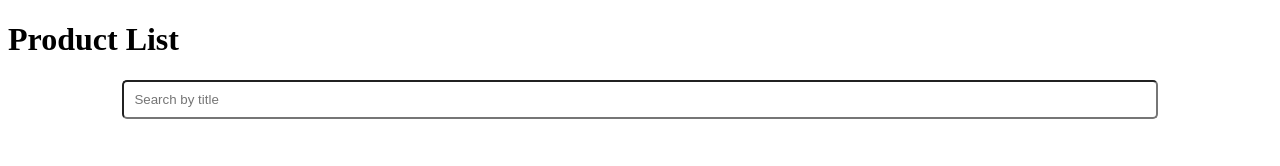
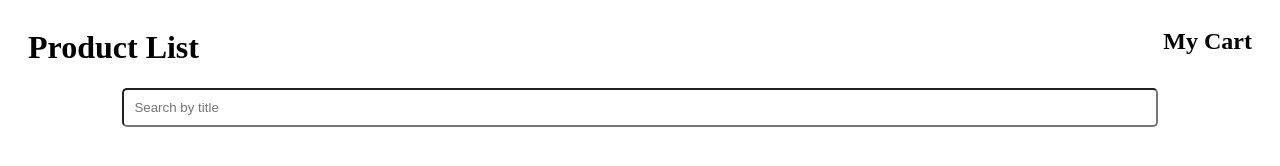
Before and after one commit to uveshaminchamadiya/fetch-and-filter-data, a plain HTML site: page index.html in a window 1280 px wide. Drawn offline with Linux system fonts and the light colour scheme; no server answers.

Commit message:
cart link added

```diff
--- a/index.html
+++ b/index.html
@@ -6,6 +6,16 @@
     <meta name="viewport" content="width=device-width, initial-scale=1.0">
     <title>Product List</title>
     <style>
+        .header{
+            display: flex;
+            justify-content: space-between;
+            padding: 0px 20px;
+        }
+
+        .header a{
+            text-decoration: none;
+            color: black;
+        }
         .container ul {
             display: flex;
             flex-wrap: wrap;
@@ -45,7 +55,10 @@
 </head>
 
 <body>
-    <h1>Product List</h1>
+    <div class="header">
+        <h1>Product List</h1>
+        <h2><a href="./cart.html" target="_blank">My Cart</a></h2>
+    </div>
     <input type="text" id="filter" class="filter" placeholder="Search by title">
     <div class="container">
         <ul id="product-list"></ul>
```
